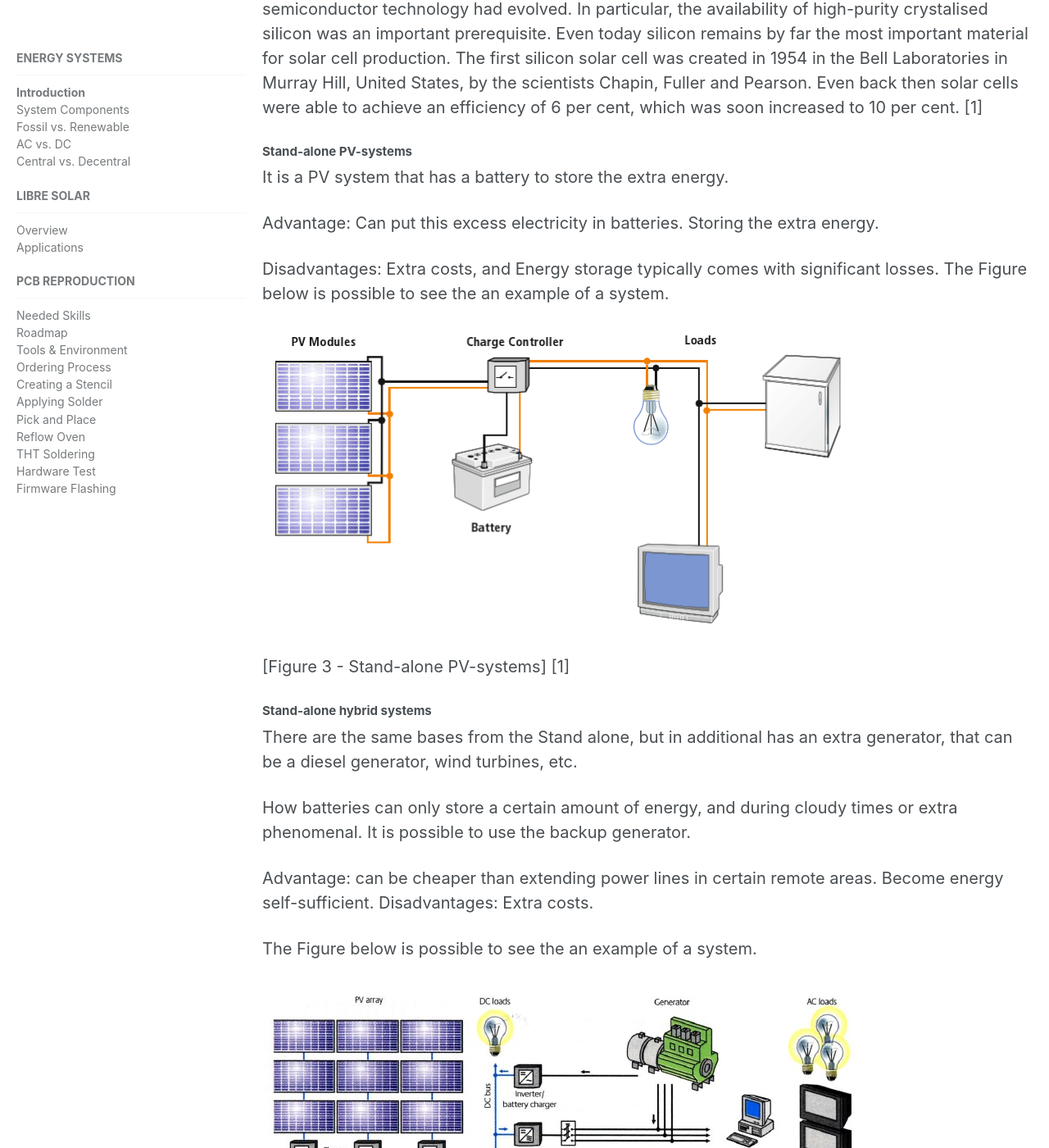
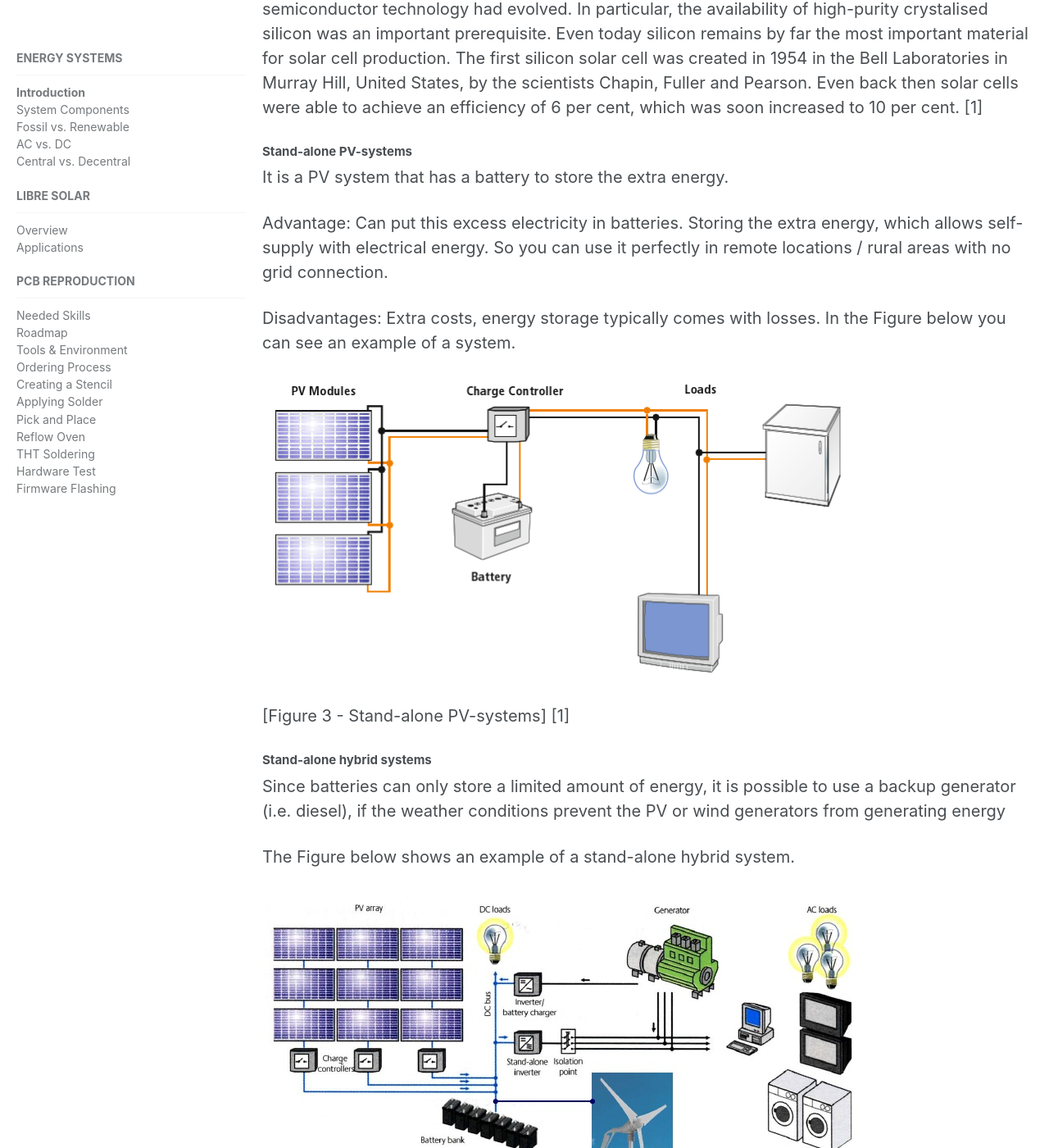
Before and after one commit to CollectiveOpenSourceHardware/collectiveopensourcehardware.github.io, a Jekyll site: the page built from _education/1b_system_intro.md, in a window 1280 px wide and 1400 px high, scrolled down 6235 px. Shown: the whole window at 82% size. Built offline with Jekyll 4.4.1, drawn with Linux system fonts in a browser that asks for light colours; some of the changed text lies outside the part shown.

Commit message:
Update 1b_system_intro.md
Anpassungen fertig, thx to Nickxx suggestions! :)

```diff
--- a/_education/1b_system_intro.md
+++ b/_education/1b_system_intro.md
@@ -101,9 +101,9 @@ Photovoltaics has a long history. It began in 1839 with observations carried out
 
 It is a PV system that has a battery to store the extra energy.
 
-Advantage: Can put this excess electricity in batteries. Storing the extra energy.
+Advantage: Can put this excess electricity in batteries. Storing the extra energy, which allows self-supply with electrical energy. So you can use it perfectly in remote locations / rural areas with no grid connection.
 
-Disadvantages: Extra costs, and Energy storage typically comes with significant losses. The Figure below is possible to see the an example of a system.
+Disadvantages: Extra costs, energy storage typically comes with losses. In the Figure below you can see an example of a system.
 
 ![Energy system](/media_files/stand_alone_pv_systems.png)
 
@@ -111,13 +111,9 @@ Disadvantages: Extra costs, and Energy storage typically comes with significant
 
 #### Stand-alone hybrid systems
 
-There are the same bases from the Stand alone, but in additional has an extra generator, that can be a diesel generator, wind turbines, etc.
+Since batteries can only store a limited amount of energy, it is possible to use a backup generator (i.e. diesel), if the weather conditions prevent the PV or wind generators from generating energy
 
-How batteries can only store a certain amount of energy, and during cloudy times or extra phenomenal. It is possible to use the backup generator.
-
-Advantage: can be cheaper than extending power lines in certain remote areas. Become energy self-sufficient. Disadvantages: Extra costs.
-
-The Figure below is possible to see the an example of a system.
+The Figure below shows an example of a stand-alone hybrid system.
 
 ![Energy system](/media_files/stand_alone hybrid_systems.jpg)
 
@@ -125,13 +121,13 @@ The Figure below is possible to see the an example of a system.
 
 #### Grid connected PV-systems
 
-It is a PV system that is directly connected to the utility power grid.
+Grid connected PV-systems are directly connected to the utility power grid.
 
 Advantages: They are generally cheaper and simpler to install.
 
-Disadvantages: You are not self-sufficient. In externs situations you don't have self-control.
+Disadvantages: The energy supply depends on the grid and the power transmission infrastructure.
 
-The Figure below is possible to see the an example of a system.
+The Figure below shows an example of a stand-alone hybrid system.
 
 ![Energy system](/media_files/grid_connected_pv_systems.jpg)
 
```
